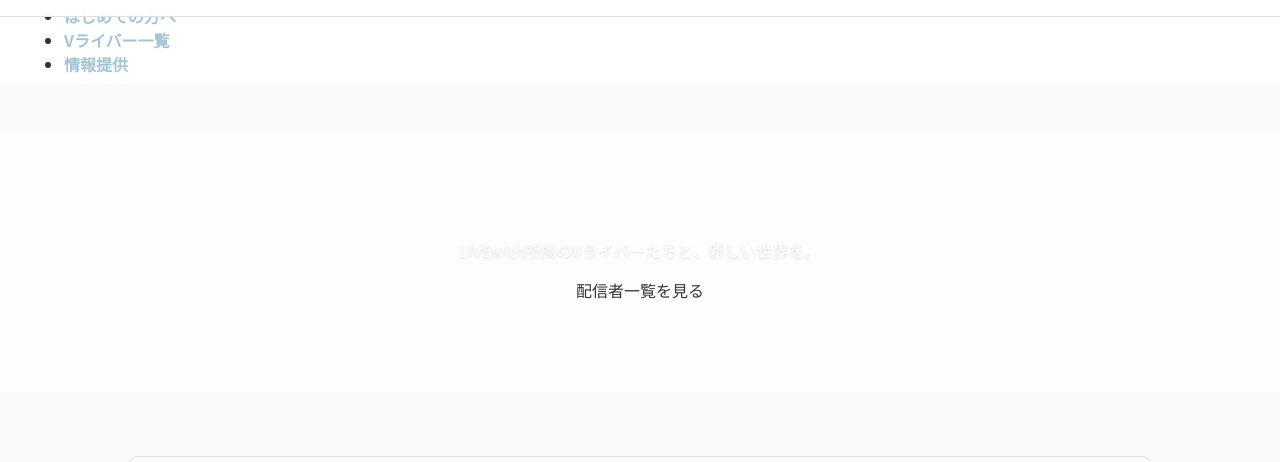
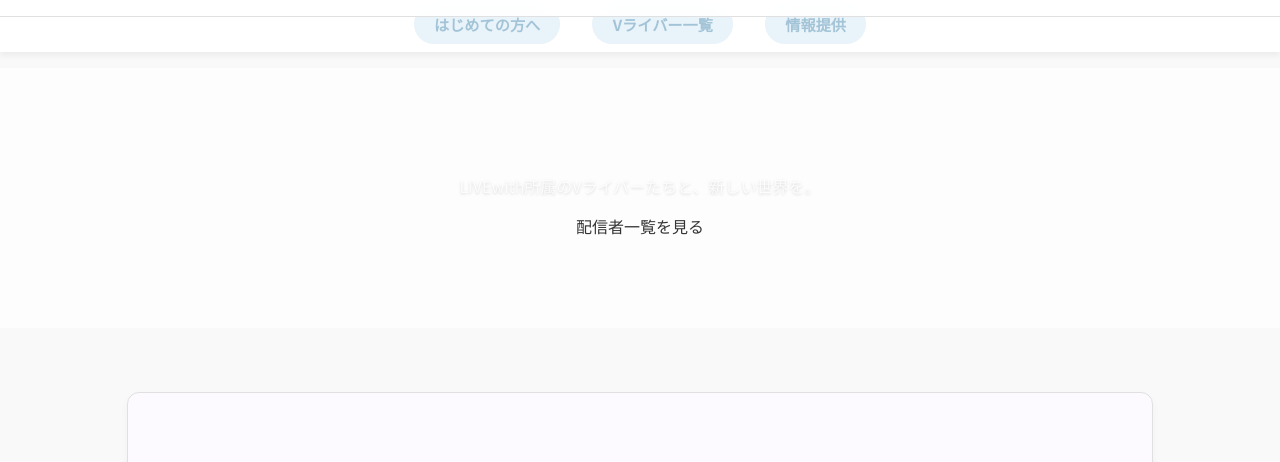
Before and after one commit to ishiisan1413/livewith-vliver-fan-site, a plain HTML site: page index.html in a window 1280 px wide. Shown: the part 68-530 px from the top of the page. Drawn offline with Linux system fonts and the light colour scheme.

Commit message:
Update style.css

```diff
--- a/style.css
+++ b/style.css
@@ -348,28 +348,42 @@ footer {
 /* === ナビゲーションバー === */
 nav {
     position: sticky;
-    top: 64px; /* ヘッダーの高さに合わせて調整 */
+    top: 64px;
     z-index: 90;
-    background-color: #ffffff; /* navが背景透過で見えづらくならないように */
+    background-color: #ffffff;
+    box-shadow: 0 4px 6px rgba(0, 0, 0, 0.05);
 }
 
 nav ul {
-    padding-top: 8px;
-    padding-bottom: 8px;
+    display: flex;
+    justify-content: center;
+    align-items: center;
+    padding: 1rem;
+    margin: 0;
+    list-style: none;
+    gap: 2rem;
 }
 
 nav ul li {
-    margin: 0 1.5rem;
+    margin: 0;
 }
 
 nav ul li a {
-    font-weight: 700;
+    padding: 0.5rem 1.2rem;
+    border-radius: 9999px;
+    background-color: #e9f3fa;
     color: var(--accent-color);
-    transition: color 0.3s ease;
+    font-weight: bold;
+    font-size: 0.95rem;
+    transition: all 0.3s ease;
+    border: 1px solid transparent;
 }
 
 nav ul li a:hover {
-    color: #d76aa6;
+    background-color: #d76aa6;
+    color: #ffffff;
+    transform: translateY(-2px);
+    box-shadow: 0 4px 8px rgba(215, 106, 166, 0.25);
 }
 
 /* === TikTok Liveとは？セクション === */
```
